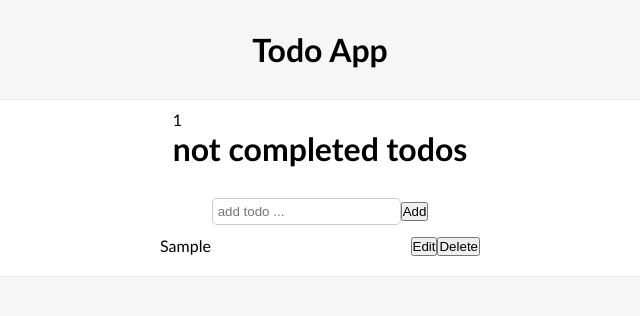
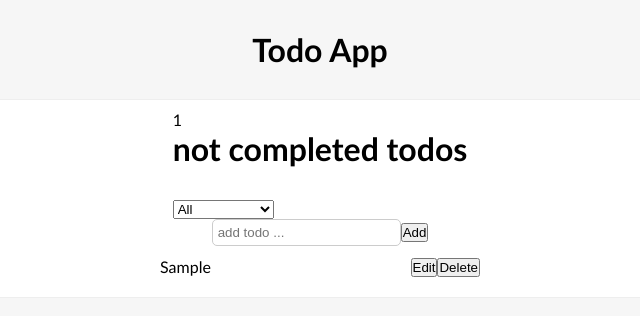
Before and after one commit to meysamminoo/todo-app, a React (Create React App) app: page / in a window 1280 px wide. Both pictures are taken after typing "Sample" into the empty fields and a click on the button "Add". Shown: the top 316 px of the page, without its empty margins (320-960 px from the left). Built offline with nearby package versions, Linux system fonts and the light colour scheme.

Commit message:
filtered todos

```diff
--- a/package.json
+++ b/package.json
@@ -9,6 +9,7 @@
     "react": "^17.0.2",
     "react-dom": "^17.0.2",
     "react-scripts": "5.0.0",
+    "react-select": "^5.2.2",
     "web-vitals": "^2.1.4"
   },
   "scripts": {
--- a/src/components/Navbar.js
+++ b/src/components/Navbar.js
@@ -1,14 +1,15 @@
-const Navbar = ({ uncompletedTodo }) => {
+const Navbar = ({ uncompletedTodo, onSelect, status }) => {
+  if (!uncompletedTodo) return <h1>add some today todos</h1>;
+
   return (
     <header>
-      {uncompletedTodo ? (
-        <>
-          <span>{uncompletedTodo}</span>
-          <h1> not completed todos</h1>
-        </>
-      ) : (
-        <h1>add some today todos</h1>
-      )}
+      <span>{uncompletedTodo}</span>
+      <h1> not completed todos</h1>
+      <select onChange={onSelect} value={status}>
+        <option value="All">All</option>
+        <option value="Complated">Complated</option>
+        <option value="Uncomplated">Uncomplated</option>
+      </select>
     </header>
   );
 };
--- a/src/components/TodoApp.js
+++ b/src/components/TodoApp.js
@@ -1,10 +1,16 @@
-import { useState } from "react";
+import { useEffect, useState } from "react";
 import Navbar from "./Navbar";
 import TodoForm from "./TodoForm";
 import TodoList from "./TodoList";
 
 const TodoApp = () => {
   const [todos, setTodos] = useState([]);
+  const [filteredTodos, setFilteredTodos] = useState([]);
+  const [status, setStatus] = useState("All");
+
+  useEffect(() => {
+    filteredTodosHandler(status);
+  }, [todos, status]);
 
   const addTodo = (input) => {
     const newTodo = {
@@ -44,12 +50,35 @@ const TodoApp = () => {
     setTodos(updatedTodos);
   };
 
+  const filteredTodosHandler = (status) => {
+    switch (status) {
+      case "Complated":
+        setFilteredTodos(todos.filter((t) => t.isCompleted));
+        break;
+      case "Uncomplated":
+        setFilteredTodos(todos.filter((t) => !t.isCompleted));
+        break;
+      default:
+        setFilteredTodos(todos);
+        break;
+    }
+  };
+
+  const selectHandler = (e) => {
+    setStatus(e.target.value);
+    filteredTodosHandler(e.target.value);
+  };
+
   return (
     <div className="container">
-      <Navbar uncompletedTodo={todos.filter((t) => !t.isCompleted).length} />
+      <Navbar
+        uncompletedTodo={todos.filter((t) => !t.isCompleted).length}
+        onSelect={selectHandler}
+        status={status}
+      />
       <TodoForm submitTodo={addTodo} />
       <TodoList
-        todos={todos}
+        todos={filteredTodos}
         onCompelet={CompeletHandler}
         onDelete={removeHandler}
         onUpdateTodo={updateTodo}
```
Also changed, not shown: 1 other file (tests, documents, lock files or other folders).
